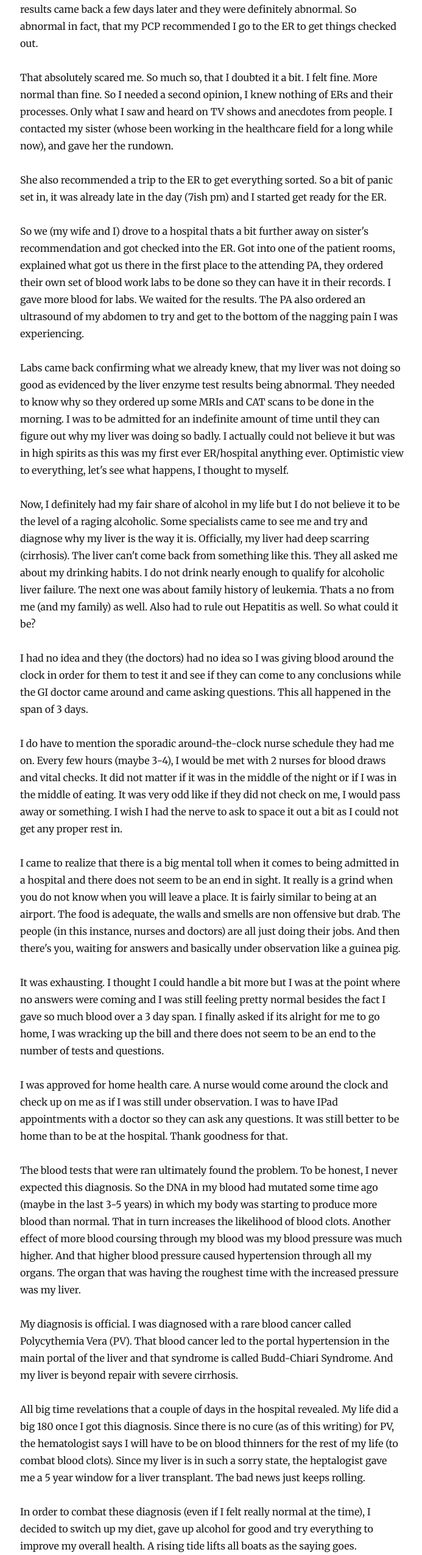
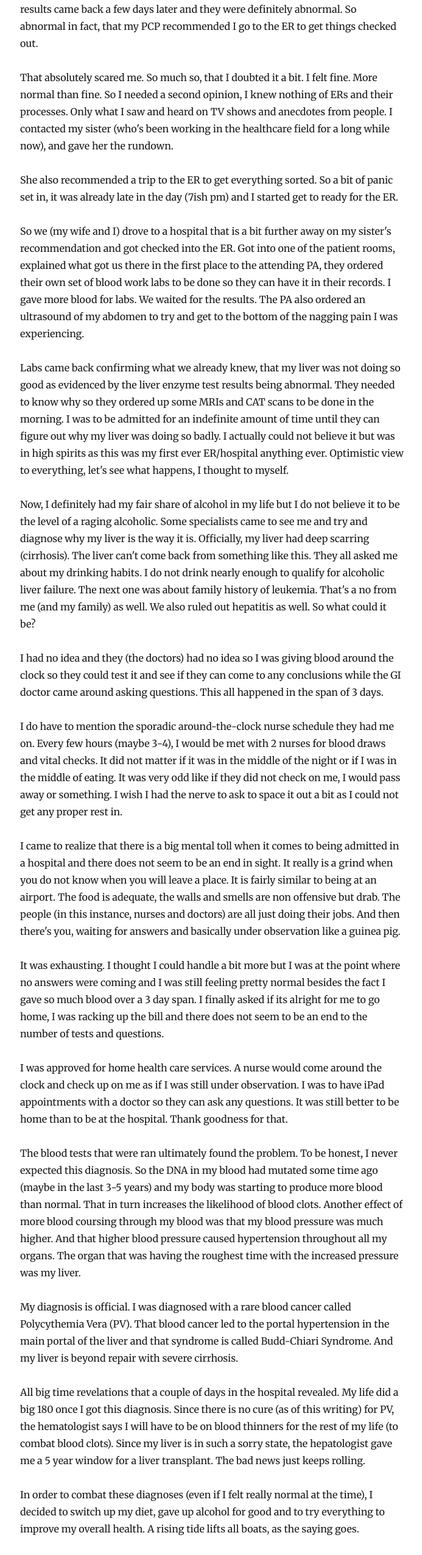
Before and after one commit to ulukfuni/blog, a Gatsby site: page /the-day-the-world-turned-red/ in a window 1280 px wide. Shown: the part 890-3440 px from the top of the page at 61% size, without its empty margins (292-985 px from the left). Built offline with nearby package versions, Linux system fonts and the light colour scheme; Gatsby itself is replaced by a stand-in of ours; some packages are replaced by stand-ins of ours.

Commit message:
update grammar on health story post

```diff
--- a/content/blog/the-day-the-world-turned-red/index.md
+++ b/content/blog/the-day-the-world-turned-red/index.md
@@ -18,38 +18,38 @@ I have been keeping quiet about a big aspect of my life and I am sure some of my
 
 After two bouts of COVID, I needed to get an overall picture of my health. Also I had a nagging pain on the left side of my abdomen that I wanted to get some insight into. So I found a PCP, and had her order some lab work (comprehensive blood work) to look into it. I also wanted to check out what was going on in my left side (pancreas) so asked to include that as well. I went and got the blood work. The results came back a few days later and they were definitely abnormal. So abnormal in fact, that my PCP recommended I go to the ER to get things checked out.
 
-That absolutely scared me. So much so, that I doubted it a bit. I felt fine. More normal than fine. So I needed a second opinion, I knew nothing of ERs and their processes. Only what I saw and heard on TV shows and anecdotes from people. I contacted my sister (whose been working in the healthcare field for a long while now), and gave her the rundown.
+That absolutely scared me. So much so, that I doubted it a bit. I felt fine. More normal than fine. So I needed a second opinion, I knew nothing of ERs and their processes. Only what I saw and heard on TV shows and anecdotes from people. I contacted my sister (who's been working in the healthcare field for a long while now), and gave her the rundown.
 
-She also recommended a trip to the ER to get everything sorted. So a bit of panic set in, it was already late in the day (7ish pm) and I started get ready for the ER.
+She also recommended a trip to the ER to get everything sorted. So a bit of panic set in, it was already late in the day (7ish pm) and I started get to ready for the ER.
 
-So we (my wife and I) drove to a hospital thats a bit further away on sister's recommendation and got checked into the ER. Got into one of the patient rooms, explained what got us there in the first place to the attending PA, they ordered their own set of blood work labs to be done so they can have it in their records. I gave more blood for labs. We waited for the results. The PA also ordered an ultrasound of my abdomen to try and get to the bottom of the nagging pain I was experiencing.
+So we (my wife and I) drove to a hospital that is a bit further away on my sister's recommendation and got checked into the ER. Got into one of the patient rooms, explained what got us there in the first place to the attending PA, they ordered their own set of blood work labs to be done so they can have it in their records. I gave more blood for labs. We waited for the results. The PA also ordered an ultrasound of my abdomen to try and get to the bottom of the nagging pain I was experiencing.
 
 Labs came back confirming what we already knew, that my liver was not doing so good as evidenced by the liver enzyme test results being abnormal. They needed to know why so they ordered up some MRIs and CAT scans to be done in the morning. I was to be admitted for an indefinite amount of time until they can figure out why my liver was doing so badly. I actually could not believe it but was in high spirits as this was my first ever ER/hospital anything ever. Optimistic view to everything, let's see what happens, I thought to myself.
 
-Now, I definitely had my fair share of alcohol in my life but I do not believe it to be the level of a raging alcoholic. Some specialists came to see me and try and diagnose why my liver is the way it is. Officially, my liver had deep scarring (cirrhosis). The liver can't come back from something like this. They all asked me about my drinking habits. I do not drink nearly enough to qualify for alcoholic liver failure. The next one was about family history of leukemia. Thats a no from me (and my family) as well. Also had to rule out Hepatitis as well. So what could it be?
+Now, I definitely had my fair share of alcohol in my life but I do not believe it to be the level of a raging alcoholic. Some specialists came to see me and try and diagnose why my liver is the way it is. Officially, my liver had deep scarring (cirrhosis). The liver can't come back from something like this. They all asked me about my drinking habits. I do not drink nearly enough to qualify for alcoholic liver failure. The next one was about family history of leukemia. That's a no from me (and my family) as well. We also ruled out hepatitis as well. So what could it be?
 
-I had no idea and they (the doctors) had no idea so I was giving blood around the clock in order for them to test it and see if they can come to any conclusions while the GI doctor came around and came asking questions. This all happened in the span of 3 days.
+I had no idea and they (the doctors) had no idea so I was giving blood around the clock so they could test it and see if they can come to any conclusions while the GI doctor came around asking questions. This all happened in the span of 3 days.
 
 I do have to mention the sporadic around-the-clock nurse schedule they had me on. Every few hours (maybe 3-4), I would be met with 2 nurses for blood draws and vital checks. It did not matter if it was in the middle of the night or if I was in the middle of eating. It was very odd like if they did not check on me, I would pass away or something. I wish I had the nerve to ask to space it out a bit as I could not get any proper rest in.
 
 I came to realize that there is a big mental toll when it comes to being admitted in a hospital and there does not seem to be an end in sight. It really is a grind when you do not know when you will leave a place. It is fairly similar to being at an airport. The food is adequate, the walls and smells are non offensive but drab. The people (in this instance, nurses and doctors) are all just doing their jobs. And then there's you, waiting for answers and basically under observation like a guinea pig.
 
-It was exhausting. I thought I could handle a bit more but I was at the point where no answers were coming and I was still feeling pretty normal besides the fact I gave so much blood over a 3 day span. I finally asked if its alright for me to go home, I was wracking up the bill and there does not seem to be an end to the number of tests and questions.
+It was exhausting. I thought I could handle a bit more but I was at the point where no answers were coming and I was still feeling pretty normal besides the fact I gave so much blood over a 3 day span. I finally asked if its alright for me to go home, I was racking up the bill and there does not seem to be an end to the number of tests and questions.
 
-I was approved for home health care. A nurse would come around the clock and check up on me as if I was still under observation. I was to have IPad appointments with a doctor so they can ask any questions. It was still better to be home than to be at the hospital. Thank goodness for that.
+I was approved for home health care services. A nurse would come around the clock and check up on me as if I was still under observation. I was to have iPad appointments with a doctor so they can ask any questions. It was still better to be home than to be at the hospital. Thank goodness for that.
 
-The blood tests that were ran ultimately found the problem. To be honest, I never expected this diagnosis. So the DNA in my blood had mutated some time ago (maybe in the last 3-5 years) in which my body was starting to produce more blood than normal. That in turn increases the likelihood of blood clots. Another effect of more blood coursing through my blood was my blood pressure was much higher. And that higher blood pressure caused hypertension through all my organs. The organ that was having the roughest time with the increased pressure was my liver.
+The blood tests that were ran ultimately found the problem. To be honest, I never expected this diagnosis. So the DNA in my blood had mutated some time ago (maybe in the last 3-5 years) and my body was starting to produce more blood than normal. That in turn increases the likelihood of blood clots. Another effect of more blood coursing through my blood was that my blood pressure was much higher. And that higher blood pressure caused hypertension throughout all my organs. The organ that was having the roughest time with the increased pressure was my liver.
 
 My diagnosis is official. I was diagnosed with a rare blood cancer called Polycythemia Vera (PV). That blood cancer led to the portal hypertension in the main portal of the liver and that syndrome is called Budd-Chiari Syndrome. And my liver is beyond repair with severe cirrhosis.
 
-All big time revelations that a couple of days in the hospital revealed. My life did a big 180 once I got this diagnosis. Since there is no cure (as of this writing) for PV, the hematologist says I will have to be on blood thinners for the rest of my life (to combat blood clots). Since my liver is in such a sorry state, the heptalogist gave me a 5 year window for a liver transplant. The bad news just keeps rolling.
+All big time revelations that a couple of days in the hospital revealed. My life did a big 180 once I got this diagnosis. Since there is no cure (as of this writing) for PV, the hematologist says I will have to be on blood thinners for the rest of my life (to combat blood clots). Since my liver is in such a sorry state, the hepatologist gave me a 5 year window for a liver transplant. The bad news just keeps rolling.
 
-In order to combat these diagnosis (even if I felt really normal at the time), I decided to switch up my diet, gave up alcohol for good and try everything to improve my overall health. A rising tide lifts all boats as the saying goes.
+In order to combat these diagnoses (even if I felt really normal at the time), I decided to switch up my diet, gave up alcohol for good and to try everything to improve my overall health. A rising tide lifts all boats, as the saying goes.
 
-I changed my diet to be more protein heavy and adopted the mediterranean diet, gave up red meat, tried to replace carbs with fruits and veggies. The diet change took a long while to get used to. I am a heavy snacker and lover of carbs. It took a while to embrace having protein as the main dish instead of the carbs. I also had to balance these restrictions with some doctor asks: less iron and less salt, no raw foods (goodbye sushi). Giving up red meat already lowers my iron intake but there was a sneaky source of iron that I had a hard time giving up: breakfast cereal. They add more iron in the cereal! Cereal was one of my go-tos at night when I was fiending for a midnight snack. That was one was hard to give up.
+I changed my diet to be more protein heavy and adopted the Mediterranean diet, gave up red meat, tried to replace carbs with fruits and veggies. The diet change took a long while to get used to. I am a heavy snacker and lover of carbs. It took a while to embrace having protein as the main dish instead of the carbs. I also had to balance these restrictions with some doctor requests: less iron and less salt, no raw foods (goodbye sushi). Giving up red meat already lowers my iron intake but there was a sneaky source of iron that I had a hard time giving up: breakfast cereal. They add more iron in the cereal! Cereal was one of my go-tos at night when I was fiending for a midnight snack. That one was hard to give up.
 
 It took a couple of months but I finally settled on some food that followed all the restrictions, was easy to cook and nutritious enough. The process along the way was rough. I had lost over 20 pounds trying to figure everything out and trying new things.
 
-I believe now I am doing pretty well. Diet is good, health is hold steady. Doctor visits are less frequent. I will just need to continue on this path and adapt as things change.
+I believe now I am doing pretty well. Diet is good, health is holding steady. Doctor visits are less frequent. I will just need to continue on this path and adapt as things change.
 
-Looking back at the sequence of events that brought me here was a good reflection on my health and the journey thus far. August 7, 2024 will be a day of remembrance. I know I am secretive in what I put out in the world and I don't want a pity party whenever I tell this whole story. Thats the reason why I have keep this under wraps. I hope that this telling of this slice of life of mine encourages anyone to do that checkup that they have been putting off. You never know what you will find and how your life will change.
+Looking back at the sequence of events that brought me here was a good reflection on my health and the journey thus far. August 7, 2024 will be a day of remembrance. I know I am secretive in what I put out in the world and I don't want a pity party whenever I tell this whole story. That's the reason why I have kept this under wraps. I hope that this telling of this slice of life of mine encourages anyone to schedule that checkup that they have been putting off. You never know what you will find and how your life will change.
```
